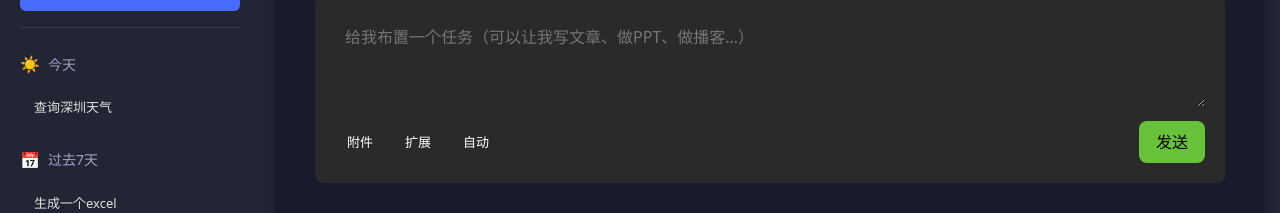
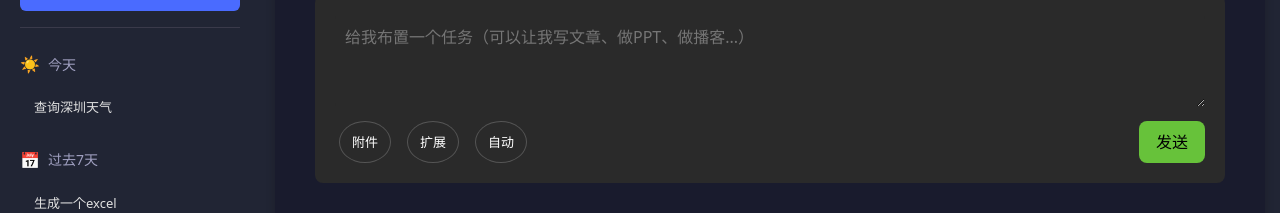
Before and after one commit to marloues/auto-coder-kouzi, a Vue app: page / in a window 1280 px wide. Shown: the part 101-314 px from the top of the page. Built offline with nearby package versions, Linux system fonts and the light colour scheme.

Commit message:
给left-buttons中每个子元素加椭圆透明的边框和适当边距 auto_coder_000000000036_chat_action.yml

```diff
--- a/src/components/KoziHeader.vue
+++ b/src/components/KoziHeader.vue
@@ -81,12 +81,13 @@
   padding: 8px 12px;
   background-color: #2a2a2a;
   color: #fff;
-  border: none;
-  border-radius: 4px;
+  border: 1px solid rgba(255,255,255,0.2);
+  border-radius: 50%;
   cursor: pointer;
   transition: all 0.2s;
   font-size: 13px;
   font-weight: 500;
+  margin: 0 4px;
 }
 .btn:hover {
   background-color: #5a5a5a;
```
